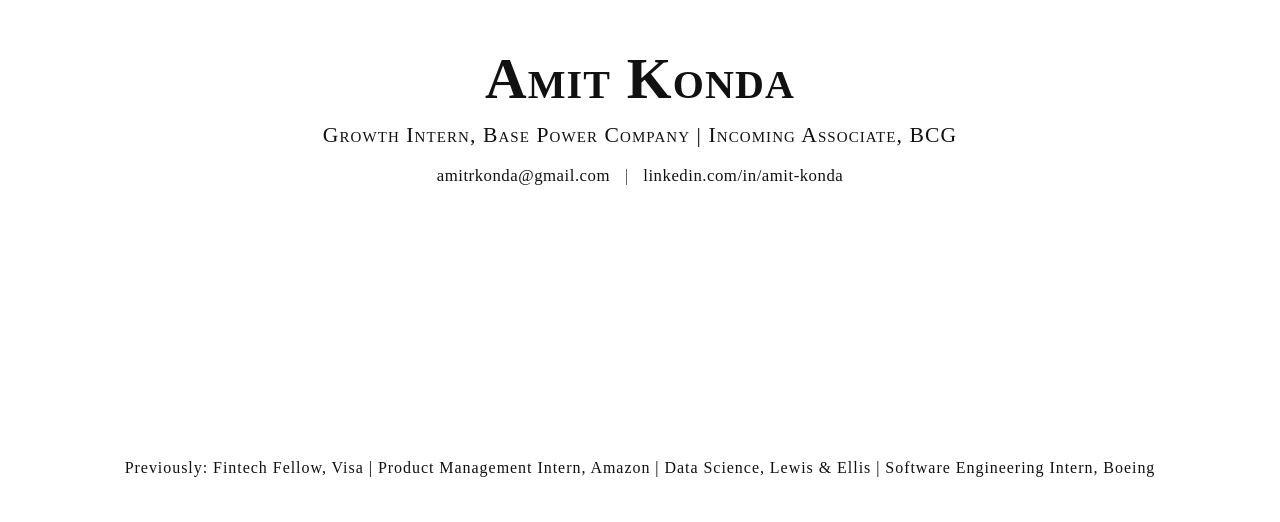
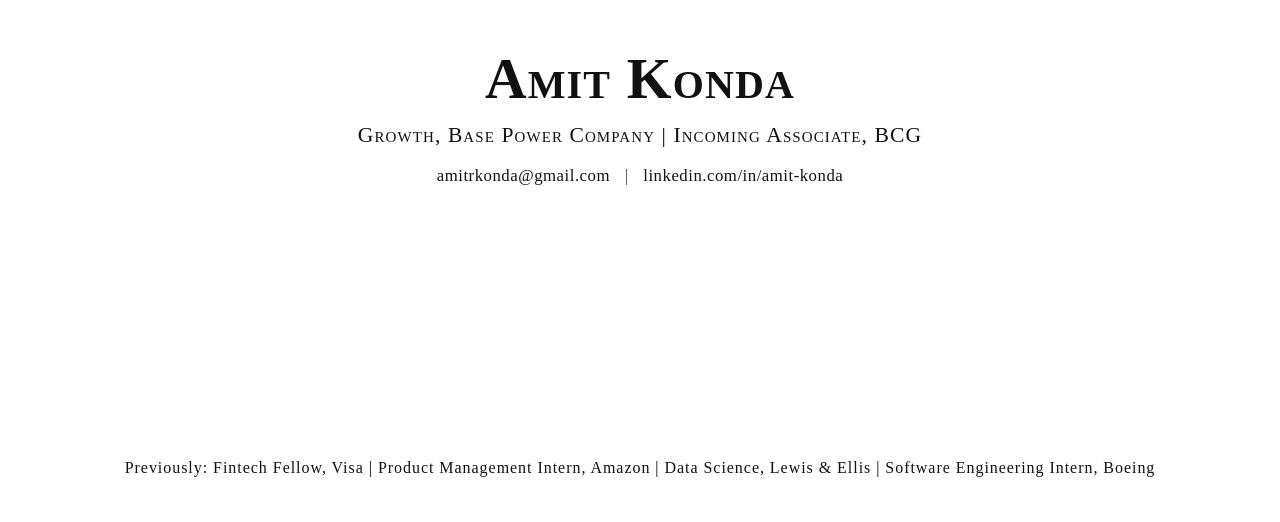
Before and after one commit to amit-konda/amitkondawebsite, a website: page index.html in a window 1280 px wide. Shown: the part 275-797 px from the top of the page. Drawn offline with Linux system fonts and the light colour scheme.

Commit message:
Shorten homepage professional title

```diff
--- a/index.html
+++ b/index.html
@@ -12,7 +12,7 @@
   <main class="card">
     <div class="center">
       <h1>Amit Konda</h1>
-      <p class="position">Growth Intern, Base Power Company | Incoming Associate, BCG</p>
+      <p class="position">Growth, Base Power Company | Incoming Associate, BCG</p>
       <p class="contact">
         <a href="mailto:amitrkonda@gmail.com">amitrkonda@gmail.com</a>
         <span class="sep">|</span>
```
